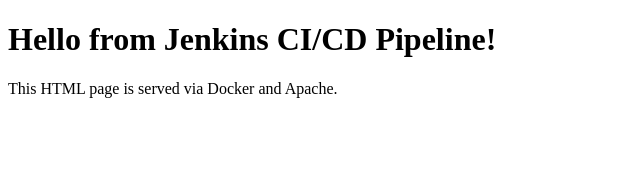
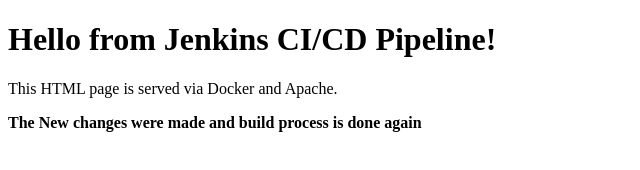
Before and after one commit to umakrishna-2002/docker, a plain HTML site: page index.html in a window 1280 px wide. Shown: the whole page, without its empty margins (0-640 px from the left). Drawn offline with Linux system fonts and the light colour scheme.

Commit message:
Update index.html

```diff
--- a/index.html
+++ b/index.html
@@ -6,5 +6,6 @@
 <body>
   <h1>Hello from Jenkins CI/CD Pipeline!</h1>
   <p>This HTML page is served via Docker and Apache.</p>
+  <b> The New changes were made and build process is done again</b>
 </body>
 </html>
```
